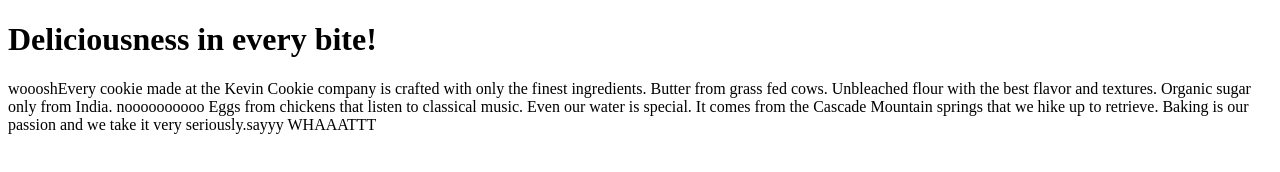
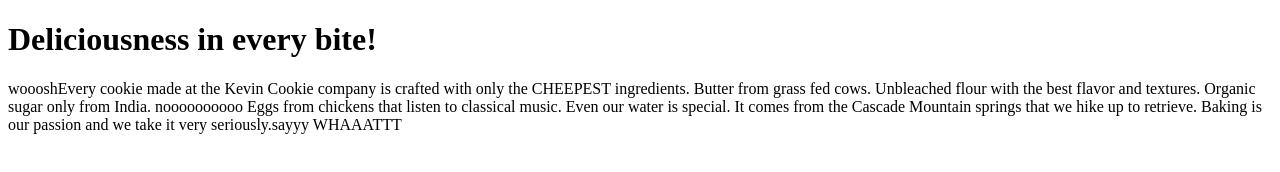
Before and after one commit to aghilacc/learngit, a plain HTML site: page index.htm in a window 1280 px wide. Drawn offline with Linux system fonts and the light colour scheme.

Commit message:
cheeepest

```diff
--- a/index.htm
+++ b/index.htm
@@ -3,7 +3,7 @@
 <body>
 
 <h1>Deliciousness in every bite!</h1>
-<p>woooshEvery cookie made at the Kevin Cookie company is crafted with only the finest ingredients. Butter from grass fed cows. Unbleached flour
+<p>woooshEvery cookie made at the Kevin Cookie company is crafted with only the CHEEPEST ingredients. Butter from grass fed cows. Unbleached flour
      with the best flavor and textures. Organic sugar only from India. noooooooooo Eggs from chickens that
      listen to classical music. Even our water is special. It comes from the Cascade Mountain springs
      that we hike up to retrieve. Baking is our passion and we take it very seriously.sayyy WHAAATTT</p>
```
